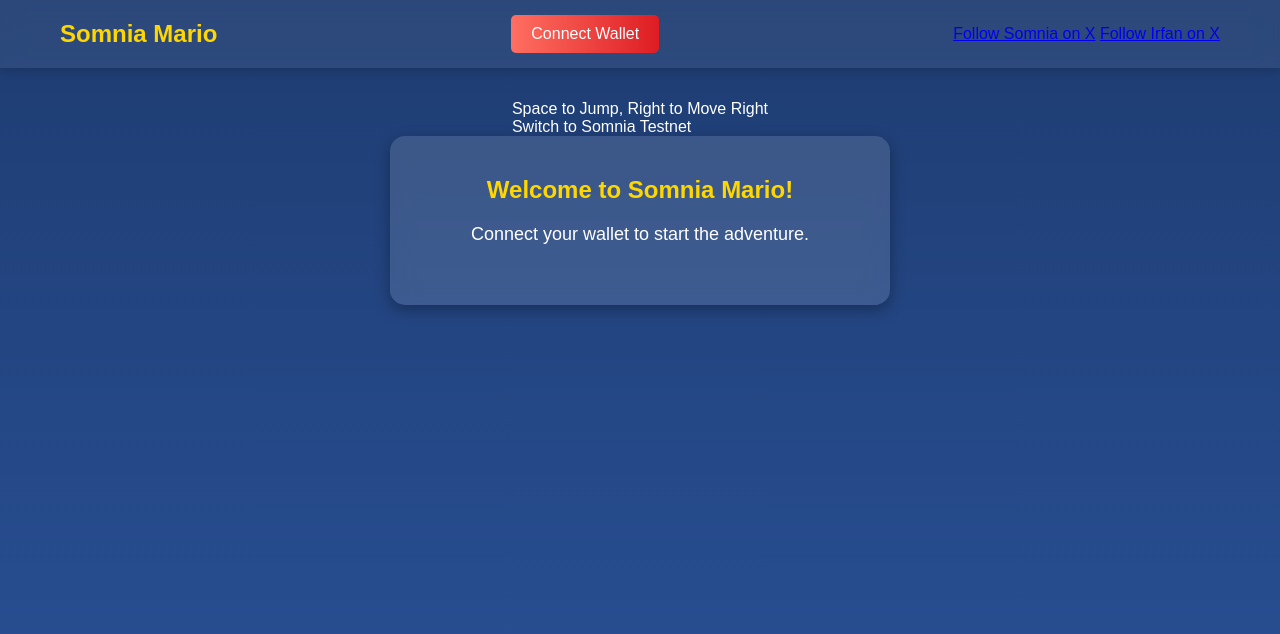
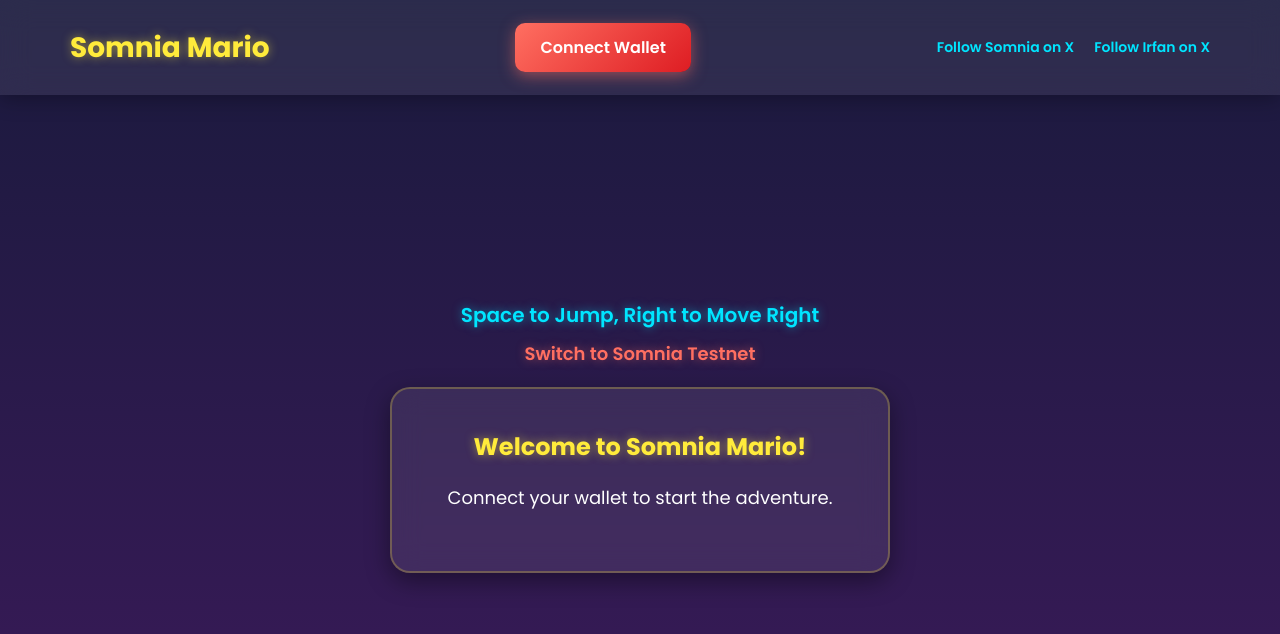
Before and after one commit to Mdmohdirfan111/gsomnia-game-client, a plain HTML site: page index.html in a window 1280 px wide. Drawn offline with Linux system fonts and the light colour scheme.

Commit message:
Update style.css

```diff
--- a/style.css
+++ b/style.css
@@ -1,26 +1,29 @@
+@import url('https://fonts.googleapis.com/css2?family=Poppins:wght@400;600;700&display=swap');
+
 * {
     margin: 0;
     padding: 0;
     box-sizing: border-box;
-    font-family: 'Arial', sans-serif;
+    font-family: 'Poppins', sans-serif;
 }
 
 body {
-    background: linear-gradient(to bottom, #1e3c72, #2a5298);
+    background: linear-gradient(to bottom, #1a1a3d, #3b1a5a);
     color: #fff;
     display: flex;
     flex-direction: column;
     align-items: center;
     min-height: 100vh;
+    overflow-x: hidden;
 }
 
 /* Header Styling */
 header {
     width: 100%;
-    background: #ffffff10;
-    backdrop-filter: blur(10px);
-    padding: 10px 0;
-    box-shadow: 0 2px 10px rgba(0, 0, 0, 0.2);
+    background: #ffffff15;
+    backdrop-filter: blur(15px);
+    padding: 15px 0;
+    box-shadow: 0 4px 20px rgba(0, 0, 0, 0.3);
     position: fixed;
     top: 0;
     z-index: 10;
@@ -32,34 +35,78 @@ header {
     display: flex;
     justify-content: space-between;
     align-items: center;
-    padding: 0 20px;
+    padding: 0 30px;
 }
 
 .header-container h1 {
-    font-size: 24px;
-    color: #ffd700;
+    font-size: 28px;
+    color: #ffeb3b;
+    text-shadow: 0 0 10px #ffeb3b80;
+    font-weight: 700;
 }
 
 .wallet-controls {
     display: flex;
     align-items: center;
-    gap: 10px;
+    gap: 15px;
 }
 
 #walletAddress {
     background: #ffffff20;
-    padding: 5px 10px;
-    border-radius: 5px;
+    padding: 6px 12px;
+    border-radius: 8px;
     font-size: 14px;
+    border: 1px solid #ffffff30;
 }
 
 #gsomniaStatus {
     font-size: 14px;
+    color: #ffeb3b;
+}
+
+.social-links {
+    display: flex;
+    gap: 20px;
+}
+
+.social-links a {
+    color: #00e5ff;
+    text-decoration: none;
+    font-size: 14px;
+    font-weight: 600;
+    transition: color 0.3s, text-shadow 0.3s;
+}
+
+.social-links a:hover {
+    color: #ffeb3b;
+    text-shadow: 0 0 10px #ffeb3b80;
+}
+
+/* Game Info Section (Instructions & Testnet Message) */
+.game-info {
+    margin-top: 100px;
+    text-align: center;
+    margin-bottom: 20px;
+}
+
+.instructions {
+    font-size: 20px;
+    color: #00e5ff;
+    text-shadow: 0 0 10px #00e5ff80;
+    margin-bottom: 10px;
+    font-weight: 600;
+}
+
+.testnet-message {
+    font-size: 18px;
+    color: #ff6f61;
+    text-shadow: 0 0 10px #ff6f6180;
+    font-weight: 600;
 }
 
 /* Main Section */
 main {
-    margin-top: 80px;
+    margin-top: 180px;
     display: flex;
     flex-direction: column;
     align-items: center;
@@ -69,46 +116,52 @@ main {
 
 /* Screens */
 #startScreen, #pauseScreen, #gameOverScreen {
-    background: #ffffff20;
-    backdrop-filter: blur(10px);
+    background: #ffffff15;
+    backdrop-filter: blur(15px);
     padding: 40px;
-    border-radius: 15px;
+    border-radius: 20px;
     text-align: center;
-    box-shadow: 0 5px 15px rgba(0, 0, 0, 0.3);
+    box-shadow: 0 8px 25px rgba(0, 0, 0, 0.4);
     max-width: 500px;
     width: 90%;
+    border: 2px solid #ffeb3b40;
 }
 
 #startScreen h2, #pauseScreen h2, #gameOverScreen h2 {
     margin-bottom: 20px;
-    color: #ffd700;
+    color: #ffeb3b;
+    text-shadow: 0 0 10px #ffeb3b80;
+    font-weight: 700;
 }
 
 #startScreen p, #finalScore {
     margin-bottom: 20px;
     font-size: 18px;
+    color: #ffffff;
 }
 
 /* Game Container */
 #gameContainer {
     background: #000;
-    border: 5px solid #ffd700;
-    border-radius: 10px;
+    border: 5px solid #ffeb3b;
+    border-radius: 15px;
     overflow: hidden;
-    box-shadow: 0 5px 15px rgba(0, 0, 0, 0.5);
+    box-shadow: 0 8px 25px rgba(0, 0, 0, 0.5);
 }
 
 .game-header {
     display: flex;
     justify-content: space-between;
     align-items: center;
-    padding: 10px;
+    padding: 12px;
     background: #ffffff20;
     color: #fff;
 }
 
 #score, #levelDisplay {
     font-size: 18px;
+    font-weight: 600;
+    color: #00e5ff;
 }
 
 /* Canvas */
@@ -123,7 +176,7 @@ main {
     left: 0;
     width: 100%;
     height: 100%;
-    background: rgba(0, 0, 0, 0.7);
+    background: rgba(0, 0, 0, 0.8);
     display: flex;
     justify-content: center;
     align-items: center;
@@ -131,55 +184,66 @@ main {
 }
 
 .modal-content {
-    background: #ffffff20;
-    backdrop-filter: blur(10px);
-    padding: 30px;
-    border-radius: 15px;
+    background: #ffffff15;
+    backdrop-filter: blur(15px);
+    padding: 40px;
+    border-radius: 20px;
     text-align: center;
-    box-shadow: 0 5px 15px rgba(0, 0, 0, 0.3);
+    box-shadow: 0 8px 25px rgba(0, 0, 0, 0.4);
     max-width: 400px;
     width: 90%;
+    border: 2px solid #00e5ff40;
 }
 
 .modal-content h2 {
     margin-bottom: 20px;
-    color: #ffd700;
+    color: #ffeb3b;
+    text-shadow: 0 0 10px #ffeb3b80;
+    font-weight: 700;
 }
 
 #transactionHash, #transactionHashDisplay {
-    margin-top: 10px;
+    margin-top: 15px;
     font-size: 14px;
     word-wrap: break-word;
     color: #ccc;
+    background: #00000040;
+    padding: 10px;
+    border-radius: 8px;
 }
 
 /* Buttons */
 button {
-    padding: 10px 20px;
-    margin: 5px;
-    background: linear-gradient(to right, #ff6f61, #de1d23);
+    padding: 12px 25px;
+    margin: 8px;
+    background: linear-gradient(135deg, #ff6f61, #de1d23);
     border: none;
-    border-radius: 5px;
+    border-radius: 10px;
     color: #fff;
     font-size: 16px;
+    font-weight: 600;
     cursor: pointer;
-    transition: transform 0.1s, background 0.3s;
+    transition: transform 0.1s, background 0.3s, box-shadow 0.3s;
+    box-shadow: 0 4px 15px rgba(255, 111, 97, 0.5);
 }
 
 button:hover {
-    background: linear-gradient(to right, #de1d23, #ff6f61);
+    background: linear-gradient(135deg, #de1d23, #ff6f61);
     transform: scale(1.05);
+    box-shadow: 0 6px 20px rgba(255, 111, 97, 0.8);
 }
 
 button:disabled {
     background: #555;
     cursor: not-allowed;
+    box-shadow: none;
 }
 
 #pauseButton {
-    background: linear-gradient(to right, #00c4b4, #007bff);
+    background: linear-gradient(135deg, #00c4b4, #007bff);
 }
 
 #pauseButton:hover {
-    background: linear-gradient(to right, #007bff, #00c4b4);
+    background: linear-gradient(135deg, #007bff, #00c4b4);
+    box-shadow: 0 6px 20px rgba(0, 123, 255, 0.8);
 }
```
